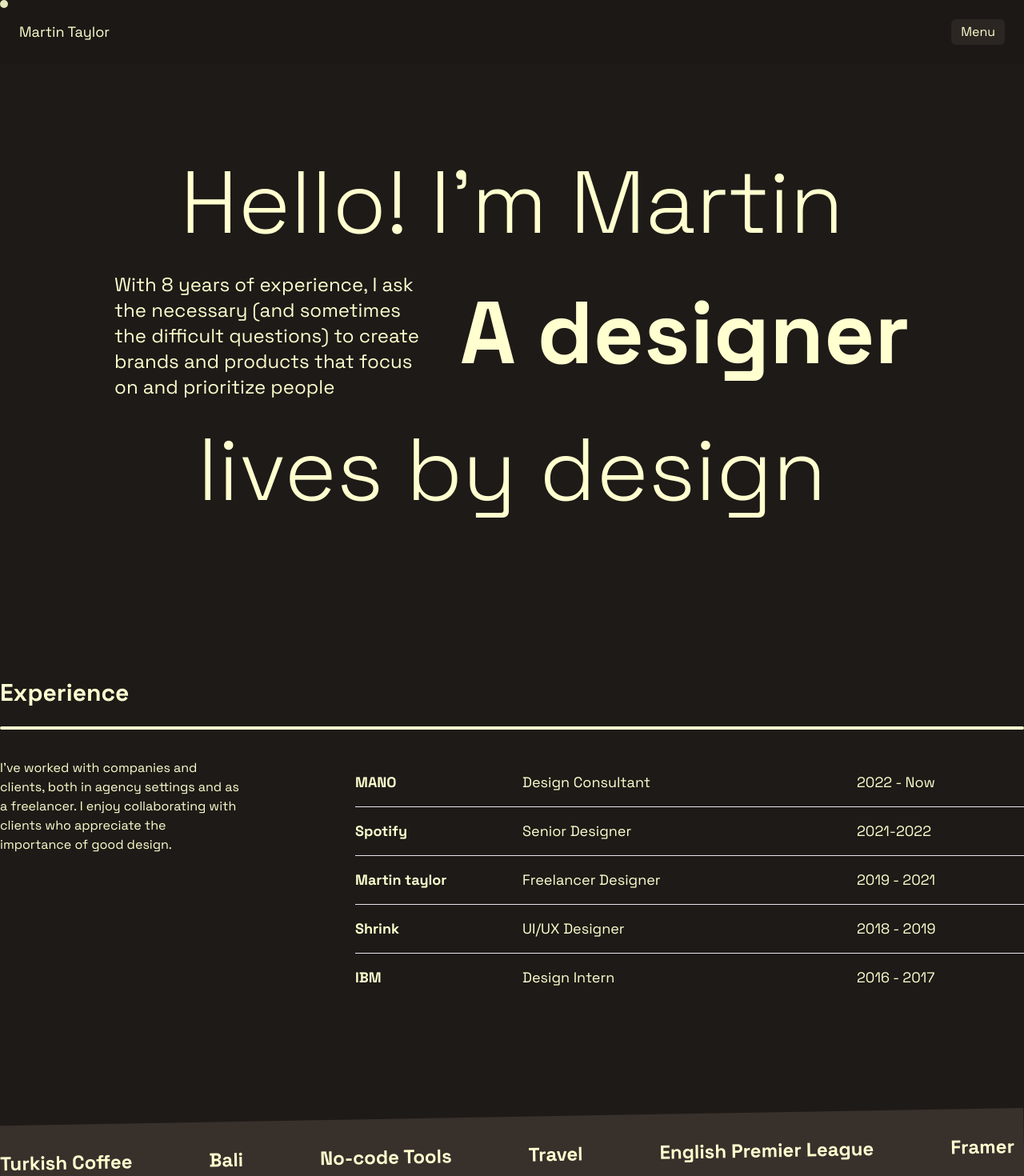
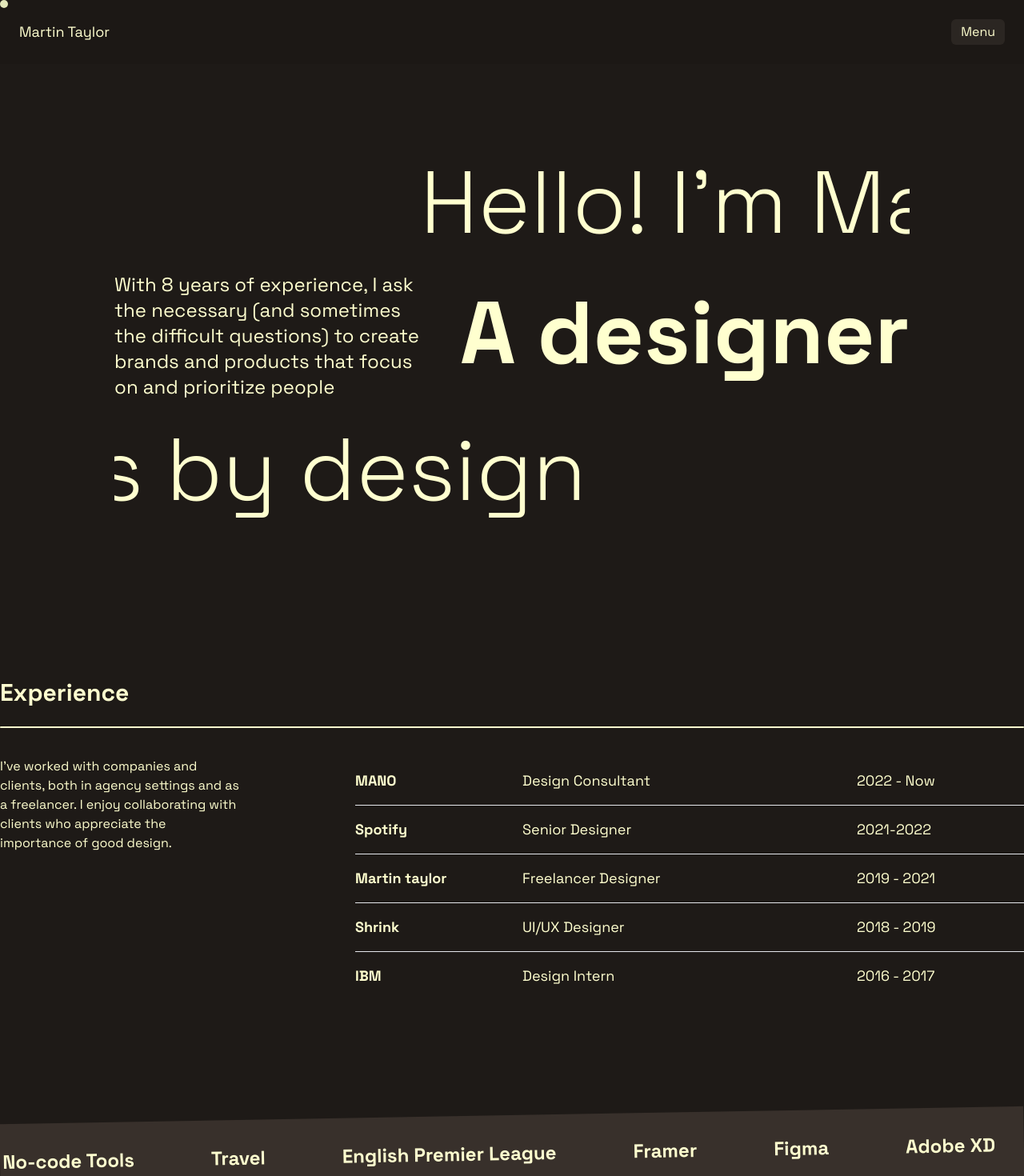
Before and after one commit to balikis-oyeleye/martin-talylor, a React (Vite) app: page / in a window 1280 px wide. Shown: the top 1470 px of the page at 80% size. Built offline with nearby package versions, Linux system fonts and the light colour scheme.

Commit message:
update animation

```diff
--- a/src/components/experience.tsx
+++ b/src/components/experience.tsx
@@ -1,3 +1,5 @@
+import { motion, Variants } from "motion/react";
+
 const Experience = () => {
   const experience = [
     {
@@ -27,20 +29,95 @@ const Experience = () => {
     },
   ];
 
+  const containerVariants: Variants = {
+    hidden: {
+      opacity: 0,
+    },
+    visible: {
+      opacity: 1,
+    },
+  };
+
+  const childVariants: Variants = {
+    hidden: { opacity: 0, y: 100 },
+    visible: { opacity: 1, y: 0, transition: { duration: 0.5 } },
+  };
+
+  const lineVariants: Variants = {
+    hidden: { width: "40%" },
+    visible: {
+      width: "100%",
+      transition: {
+        ease: "easeInOut",
+        duration: 1,
+      },
+    },
+  };
+
+  const textVariants: Variants = {
+    hidden: { opacity: 0 },
+    visible: { opacity: 1, transition: { duration: 0.5, delay: 0.4 } },
+  };
+
+  const listVariants: Variants = {
+    hidden: {},
+    visible: {
+      transition: {
+        staggerChildren: 0.4,
+      },
+    },
+  };
+
+  const itemVariants: Variants = {
+    hidden: { opacity: 0, y: 50 },
+    visible: {
+      opacity: 1,
+      y: 0,
+      transition: { duration: 1, ease: "easeOut" },
+    },
+  };
+
   return (
-    <section className="container mx-auto p-4 sm:p-0">
-      <h2 className="text-3xl font-bold text-secondary py-6">Experience</h2>
-      <div className="bg-secondary w-full h-0.5 md:h-1 rounded-lg mb-9" />
+    <motion.section
+      className="container mx-auto p-4 sm:p-0"
+      variants={containerVariants}
+      initial="hidden"
+      whileInView="visible"
+      viewport={{ once: true, amount: 0.4 }}
+    >
+      <div className="overflow-hidden">
+        <motion.h2
+          className="text-3xl font-bold text-secondary py-6"
+          variants={childVariants}
+        >
+          Experience
+        </motion.h2>
+      </div>
+      <motion.div
+        className="bg-secondary h-0.5 rounded-lg mb-9"
+        variants={lineVariants}
+      />
       <div className="flex gap-12 lg:gap-36 flex-col md:flex-row">
-        <p className="text-secondary max-w-[300px]">
+        <motion.p
+          className="text-secondary max-w-[300px]"
+          variants={textVariants}
+        >
           I've worked with companies and clients, both in agency settings and as
           a freelancer. I enjoy collaborating with clients who appreciate the
           importance of good design.
-        </p>
-        <ul className="flex-1">
+        </motion.p>
+
+        <motion.ul
+          className="flex-1"
+          variants={listVariants}
+          initial="hidden"
+          whileInView="visible"
+          viewport={{ once: true, amount: 0.6 }}
+        >
           {experience.map((exp, index) => (
-            <li
+            <motion.li
               key={index}
+              variants={itemVariants}
               className="flex flex-row border-gray-200 py-4 not-last:border-b items-center"
             >
               <h3 className="text-secondary text-sm md:text-lg font-bold basis-1/4 md:whitespace-nowrap">
@@ -49,14 +126,14 @@ const Experience = () => {
               <p className="text-secondary text-sm md:text-lg basis-2/4">
                 {exp.title}
               </p>
-              <p className="text-secondary text-sm md:text-lg  basis-1/4">
+              <p className="text-secondary text-sm md:text-lg basis-1/4">
                 {exp.date}
               </p>
-            </li>
+            </motion.li>
           ))}
-        </ul>
+        </motion.ul>
       </div>
-    </section>
+    </motion.section>
   );
 };
 
--- a/src/components/hero.tsx
+++ b/src/components/hero.tsx
@@ -1,19 +1,44 @@
-import { motion } from "motion/react";
+import { motion, useScroll, useTransform, Variants } from "motion/react";
 import { BsAsterisk } from "react-icons/bs";
 
 const Hero = () => {
+  const { scrollYProgress } = useScroll();
+  const containerVariants: Variants = {
+    hidden: {},
+    visible: {
+      transition: {
+        staggerChildren: 0.3,
+        delayChildren: 1.2,
+      },
+    },
+  };
+
+  const childVariants = {
+    hidden: { opacity: 0, y: 100 },
+    visible: { opacity: 1, y: 0, transition: { duration: 0.5 } },
+  };
+
+  const x = useTransform(scrollYProgress, [0, 1], [0, 300]);
+  const negativeX = useTransform(x, (latestX) => -latestX);
+
   return (
     <section className="min-h-screen  text-secondary py-24 container mx-auto px-2 flex flex-col justify-center items-center">
-      <div
+      <motion.div
         className="flex flex-col justify-center items-center
-       gap-y-4 lg:gap-y-8 h-full"
+       gap-y-4 lg:gap-y-8 h-full overflow-hidden"
+        variants={containerVariants}
+        initial="hidden"
+        animate="visible"
       >
-        <div className="overflow-hidden">
+        <motion.div
+          style={{
+            x,
+          }}
+          transition={{ ease: "easeOut", duration: 0.5 }}
+        >
           <motion.h1
             className="text-4xl sm:text-5xl lg:text-[110px] font-light relative "
-            initial={{ opacity: 0, y: 100 }}
-            animate={{ opacity: 1, y: 0 }}
-            transition={{ duration: 0.5, delay: 2 }}
+            variants={childVariants}
           >
             Hello! I'm Martin
             <BsAsterisk
@@ -21,15 +46,13 @@ const Hero = () => {
               className="absolute -top-0.5 -right-6 md:-right-10 size-4 sm:size-6 lg:size-10"
             />
           </motion.h1>
-        </div>
+        </motion.div>
 
         <div className="flex items-center sm:items-end lg:items-center flex-col md:flex-row-reverse gap-3 md:gap-8 ">
           <div className="overflow-hidden pb-2">
             <motion.h1
               className="text-4xl sm:text-5xl lg:text-[110px] font-bold"
-              initial={{ opacity: 0, y: 100 }}
-              animate={{ opacity: 1, y: 0 }}
-              transition={{ duration: 0.5, delay: 2.25 }}
+              variants={childVariants}
             >
               A designer
             </motion.h1>
@@ -37,9 +60,8 @@ const Hero = () => {
           <div className="overflow-hidden">
             <motion.p
               className="max-w-[400px] md:max-w-[400px] text-sm sm:text-lg md:text-2xl mx-auto text-center sm:text-right  md:text-left"
-              initial={{ opacity: 0, y: 100 }}
-              animate={{ opacity: 1, y: 0 }}
-              transition={{ duration: 0.5, delay: 2.25 }}
+              variants={childVariants}
+              transition={{ duration: 0.5, delay: 1.75 }}
             >
               With 8 years of experience, I ask the necessary (and sometimes the
               difficult questions) to create brands and products that focus on
@@ -47,17 +69,21 @@ const Hero = () => {
             </motion.p>
           </div>
         </div>
-        <div className="overflow-hidden pb-2">
+        <motion.div
+          className="overflow-hidden pb-2"
+          style={{
+            x: negativeX,
+          }}
+          transition={{ ease: "easeOut", duration: 0.5 }}
+        >
           <motion.h1
             className="text-4xl sm:text-5xl lg:text-[110px] font-light"
-            initial={{ opacity: 0, y: 100 }}
-            animate={{ opacity: 1, y: 0 }}
-            transition={{ duration: 0.5, delay: 2.5 }}
+            variants={childVariants}
           >
             lives by design
           </motion.h1>
-        </div>
-      </div>
+        </motion.div>
+      </motion.div>
     </section>
   );
 };
--- a/src/components/preloader.tsx
+++ b/src/components/preloader.tsx
@@ -4,7 +4,7 @@ const variants = {
   initial: { y: 0 },
   animate: {
     y: "-100%",
-    transition: { duration: 1.5, ease: "easeInOut" },
+    transition: { duration: 1, ease: "easeInOut" },
   },
 };
 
--- a/src/components/text-slider.tsx
+++ b/src/components/text-slider.tsx
@@ -1,3 +1,5 @@
+import { motion } from "framer-motion";
+
 const TextSlider = () => {
   const text = [
     "Turkish Coffee",
@@ -15,17 +17,28 @@ const TextSlider = () => {
 
   return (
     <section className="mx-auto pt-36 pb-40 overflow-x-hidden">
-      <div className="bg-[#38302b] w-full -rotate-1 py-8">
-        <ul className="flex items-center gap-16 md:gap-24 overflow-x-hidden">
-          {text.map((item) => (
+      <div className="bg-[#38302b] w-full py-8 -rotate-1">
+        <motion.ul
+          className="flex items-center gap-16 md:gap-24"
+          initial={{ x: "0%" }}
+          animate={{ x: "-100%" }}
+          transition={{
+            repeat: Infinity,
+            repeatType: "loop",
+            duration: 20,
+            ease: "linear",
+          }}
+        >
+          {/* Duplicate the text array to make infinite loop seamless */}
+          {[...text, ...text].map((item, index) => (
             <li
-              key={item}
+              key={index}
               className="text-secondary text-lg md:text-xl lg:text-2xl font-bold whitespace-nowrap"
             >
               {item}
             </li>
           ))}
-        </ul>
+        </motion.ul>
       </div>
     </section>
   );
```
